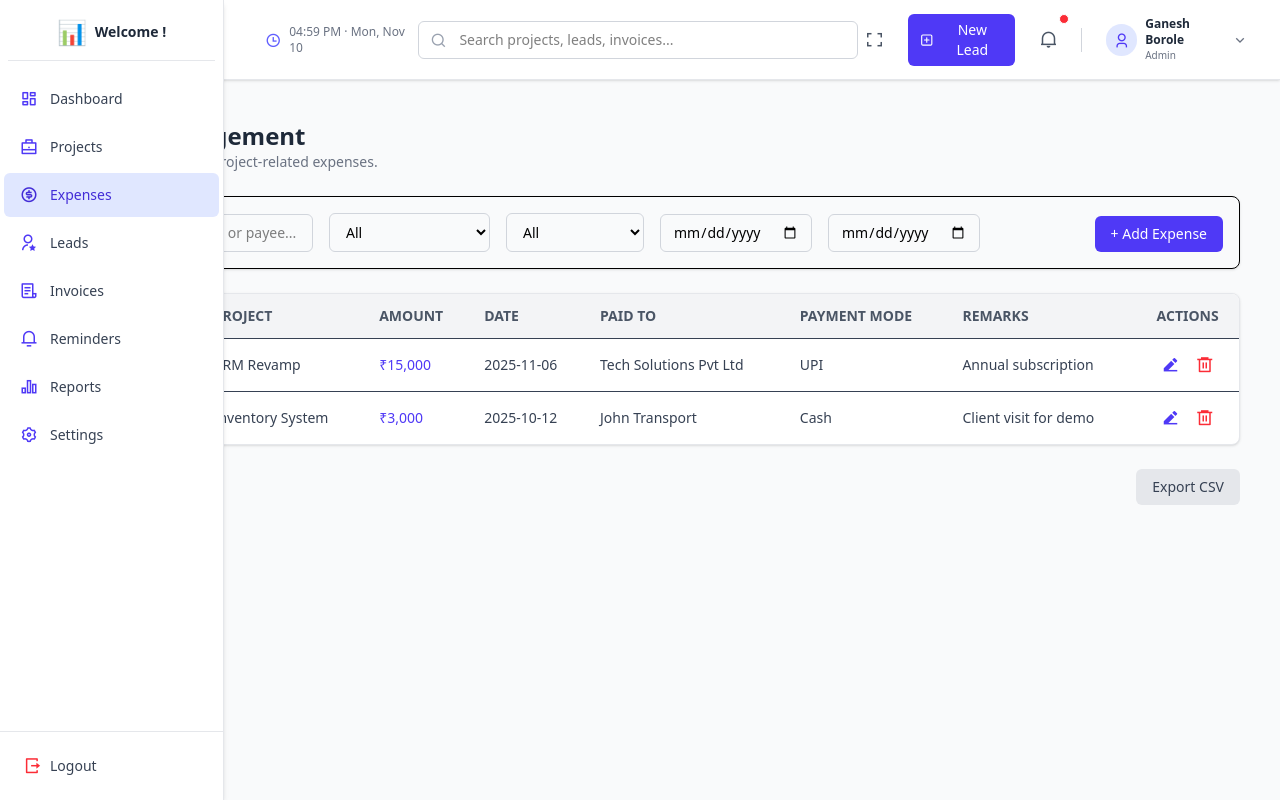
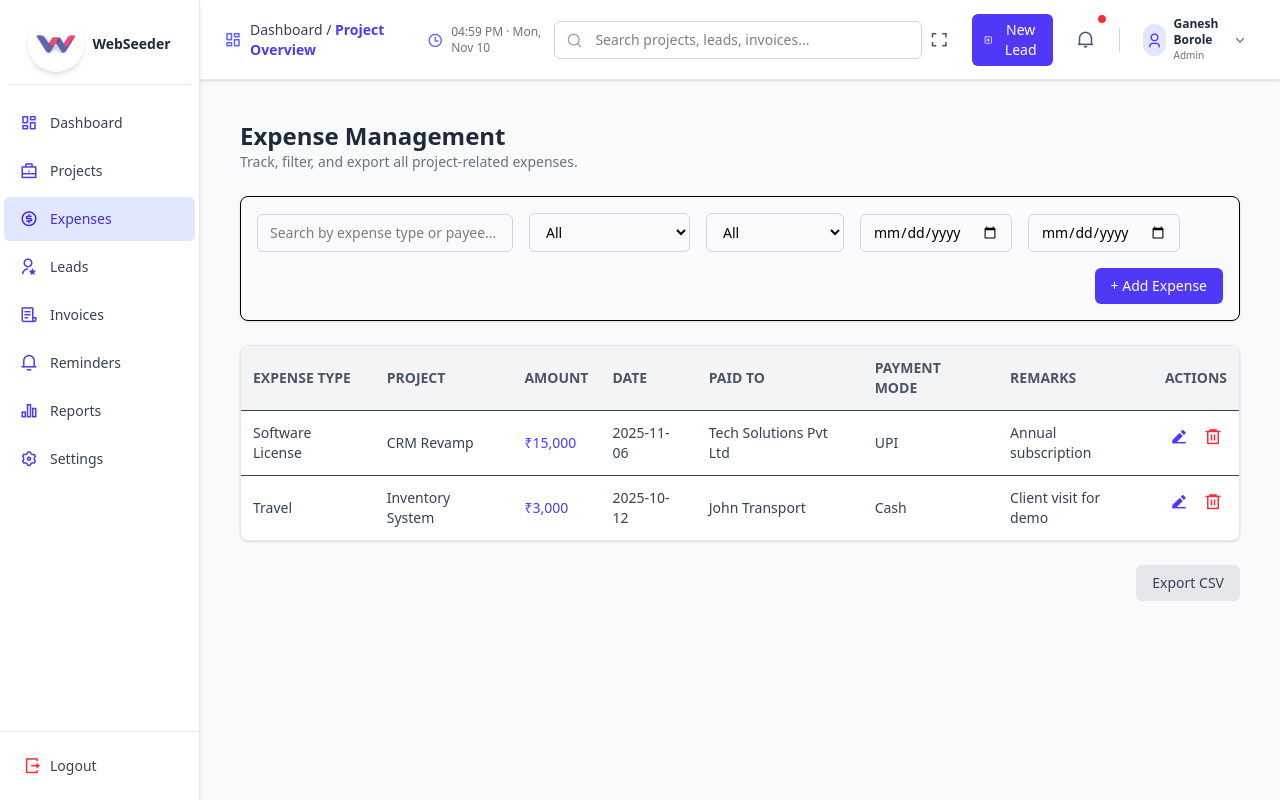
Before and after one commit to ganeshWebseeder/CRM-App, a React (Vite) app: page /expenses in a window 1280 px wide. Built offline with nearby package versions, Linux system fonts and the light colour scheme.

Commit message:
added logo inside the sidebar

```diff
--- a/src/components/Dash-ui/Sidebar.jsx
+++ b/src/components/Dash-ui/Sidebar.jsx
@@ -1,8 +1,6 @@
 import React, { useState } from "react";
 import { useNavigate, useLocation } from "react-router-dom";
 import { motion, AnimatePresence } from "framer-motion";
-import { Icon } from "lucide-react";
-import { label } from "framer-motion/client";
 
 export default function Sidebar() {
   const [isHovered, setIsHovered] = useState(false);
@@ -20,36 +18,37 @@ export default function Sidebar() {
     { icon: "ri-settings-3-line", label: "Settings", path: "/settings" },
   ];
 
-  const handleLogout = () => {
-    navigate("/");
-  };
+  const handleLogout = () => navigate("/");
 
   return (
     <div
       onMouseEnter={() => setIsHovered(true)}
       onMouseLeave={() => setIsHovered(false)}
-      className={`bg-white text-gray-700 shadow-md border-r border-gray-200 flex flex-col justify-between transition-all duration-300 ease-in-out overflow-y-auto h-screen
-        ${isHovered ? "w-56 fixed left-0 top-0 z-50" : "w-16"}
+      className={`h-screen bg-white text-gray-700 shadow-md border-r border-gray-200 flex flex-col justify-between transition-all duration-300 ease-in-out overflow-y-auto
+        ${isHovered ? "w-50" : "w-16"}
       `}
     >
-      {/* ---------- Logo + Title ---------- */}
+      {/* ---------- Logo Section ---------- */}
       <div className="flex flex-col items-center px-2 pt-4">
         <div className="flex items-center justify-center">
-          <div className="text-indigo-500 text-2xl font-bold">📊</div>
-          <AnimatePresence>
+          <img
+            src="./WebSeeder Logo.jpeg"
+            alt="WebSeeder Logo"
+            className={`transition-all duration-300 rounded-full shadow-md ${
+              isHovered ? "w-14 h-14" : "w-16 h-16"
+            }`}
+          />
           {isHovered && (
             <motion.span
-                key="logoText"
-                initial={{ opacity: 0, x: -20 }}
+              initial={{ opacity: 0, x: -8 }}
               animate={{ opacity: 1, x: 0 }}
-                exit={{ opacity: 0, x: -20 }}
-                transition={{ duration: 0.3 }}
+              exit={{ opacity: 0 }}
+              transition={{ duration: 0.15 }}
               className="ml-2 font-semibold text-sm whitespace-nowrap text-gray-800"
             >
-                Welcome !
+              WebSeeder
             </motion.span>
           )}
-          </AnimatePresence>
         </div>
         <div className="w-full border-t border-gray-200 mt-3"></div>
       </div>
@@ -62,7 +61,7 @@ export default function Sidebar() {
             <div
               key={index}
               onClick={() => navigate(item.path)}
-              className={`flex items-center py-2 rounded-md cursor-pointer transition-all duration-150
+              className={`flex items-center py-2 rounded-md cursor-pointer transition-all duration-200
                 ${isHovered ? "justify-start px-4" : "justify-center"}
                 ${
                   isActive
@@ -77,14 +76,12 @@ export default function Sidebar() {
                 }`}
               ></i>
 
-              <AnimatePresence>
+              {/* Smooth text fade-in only (no lag on exit) */}
               {isHovered && (
                 <motion.span
-                    key={item.label}
-                    initial={{ opacity: 0, x: -20 }}
+                  initial={{ opacity: 0, x: -6 }}
                   animate={{ opacity: 1, x: 0 }}
-                    exit={{ opacity: 0, x: -20 }}
-                    transition={{ duration: 0.25 }}
+                  transition={{ duration: 0.2 }}
                   className={`ml-3 truncate ${
                     isActive ? "text-indigo-700 font-medium" : "text-gray-700"
                   }`}
@@ -92,7 +89,6 @@ export default function Sidebar() {
                   {item.label}
                 </motion.span>
               )}
-              </AnimatePresence>
             </div>
           );
         })}
@@ -107,23 +103,18 @@ export default function Sidebar() {
             hover:bg-red-500 hover:text-white`}
         >
           <i className="ri-logout-box-r-line text-lg text-red-500"></i>
-          <AnimatePresence>
           {isHovered && (
             <motion.span
-                key="logoutText"
-                initial={{ opacity: 0, x: -20 }}
+              initial={{ opacity: 0, x: -6 }}
               animate={{ opacity: 1, x: 0 }}
-                exit={{ opacity: 0, x: -20 }}
-                transition={{ duration: 0.25 }}
+              transition={{ duration: 0.2 }}
               className="ml-2 text-sm font-medium"
             >
               Logout
             </motion.span>
           )}
-          </AnimatePresence>
         </div>
       </div>
-
     </div>
   );
 }
```
Lines whose indentation alone changed are shown as unchanged.
